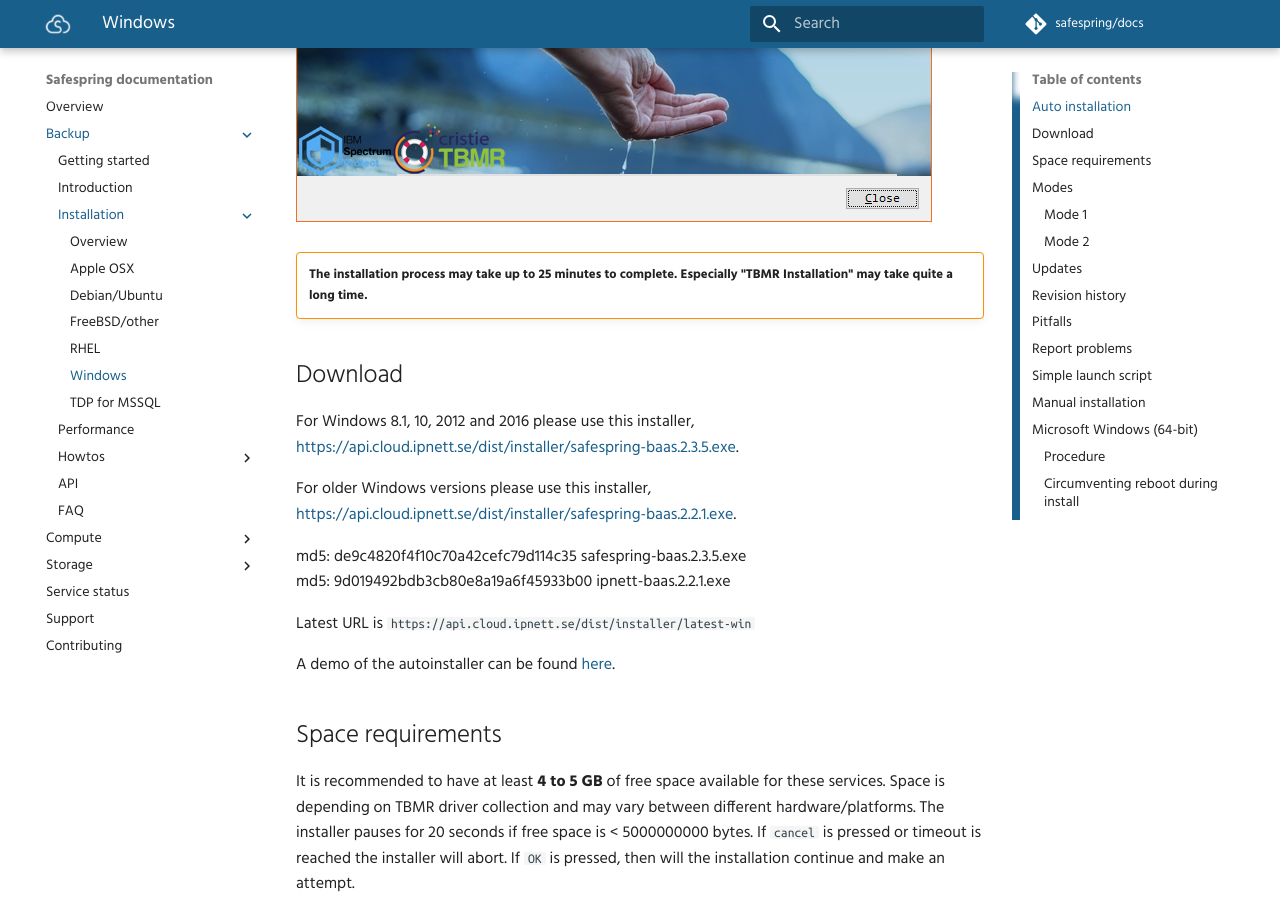
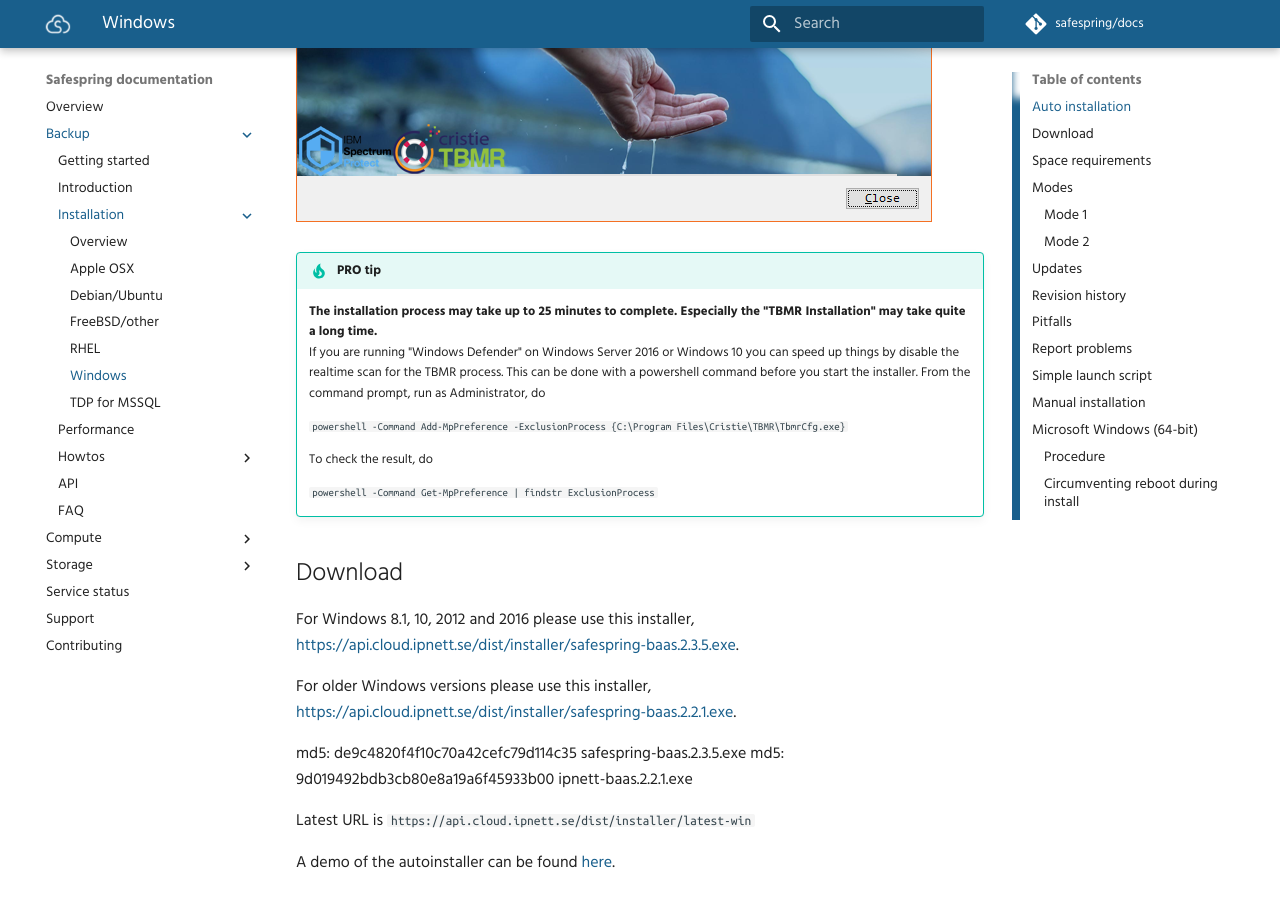
Before and after one commit to safespring/docs, an MkDocs documentation site: the page built from content/backup/install/windows.md, in a window 1280 px wide and 900 px high, scrolled down 963 px. Built offline with MkDocs 1.6.1 and Material for MkDocs 9.7.7, drawn with Linux system fonts in a browser that asks for light colours; comment, search, counter and statistics services are not loaded; old or Windows-style settings are respelled for this version of MkDocs; some of the changed text lies outside the part shown.

Commit message:
Added 'PRO tip' regarding 'Windows Defender'

```diff
--- a/content/backup/install/windows.md
+++ b/content/backup/install/windows.md
@@ -13,8 +13,15 @@
 
 ![help](../../images/help.png)
 
-!!! warning ""
-    **The installation process may take up to 25 minutes to complete. Especially "TBMR Installation" may take quite a long time.**
+!!! tip "PRO tip"
+	**The installation process may take up to 25 minutes to complete. Especially the "TBMR Installation" may take quite a long time.**
+	If you are running "Windows Defender" on Windows Server 2016 or Windows 10 you can speed up things by disable the realtime scan for the TBMR process. This can be done with a powershell command before you start the installer. From the command prompt, run as Administrator, do
+
+	`powershell -Command Add-MpPreference -ExclusionProcess {C:\Program Files\Cristie\TBMR\TbmrCfg.exe}`
+
+	To check the result, do
+
+	`powershell -Command Get-MpPreference | findstr ExclusionProcess`
 
 ## Download
 For Windows 8.1, 10, 2012 and 2016 please use this installer,
@@ -48,7 +55,7 @@
 ### Mode 2
 In order to use the fully automated install you must generate your secret token based on your access keys.
 The access token only needs to be generated once and on any machine with openssl or PowerShell.
-How to get your access-key and secret key can be read here, https://github.com/safespring/cloud-BaaS/wiki/FAQ-and-Known-Issues.
+How to get your access-key and secret key can be read here, https://docs.safespring.com/backup/faq/#how-do-i-get-keys-to-generate-my-api-token.
 
 Download and install openssl from here, https://slproweb.com/products/Win32OpenSSL.html
 and run
```
